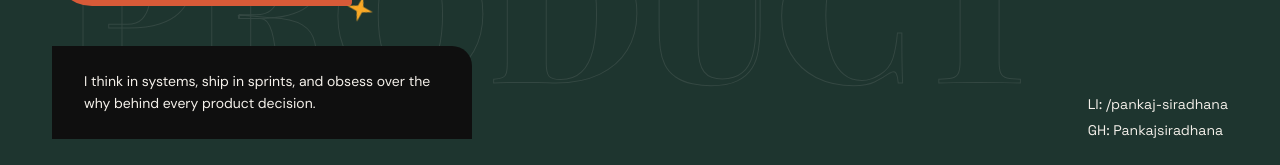
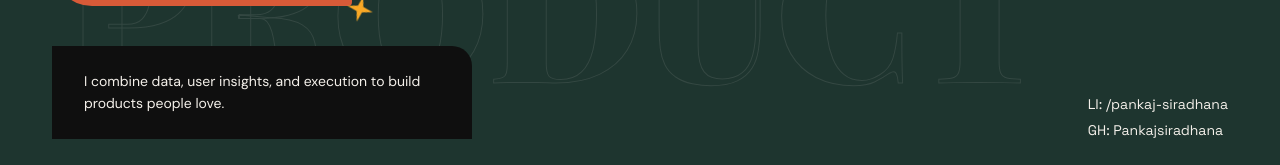
Before and after one commit to Pankajsiradhana/portfolio, a React (Vite) app: page / in a window 1280 px wide. Shown: the part 534-699 px from the top of the page. Built offline with nearby package versions, Linux system fonts and the light colour scheme; a web font is replaced by a local one.

Commit message:
subtext banner updated

```diff
--- a/src/pages/Home.jsx
+++ b/src/pages/Home.jsx
@@ -133,7 +133,7 @@ export default function Home() {
                     {/* Subtext Banner & Social Tags */}
                     <div className="v2-hero-bottom-row">
                         <div className="v2-subtext-banner">
-                            <p>I think in systems, ship in sprints, and obsess over the why behind every product decision.</p>
+                            <p>I combine data, user insights, and execution to build products people love.</p>
                         </div>
                         <div className="v2-hero-social">
                             <a href="https://linkedin.com/in/pankaj-siradhana" target="_blank" rel="noopener noreferrer">LI: /pankaj-siradhana</a>
```
